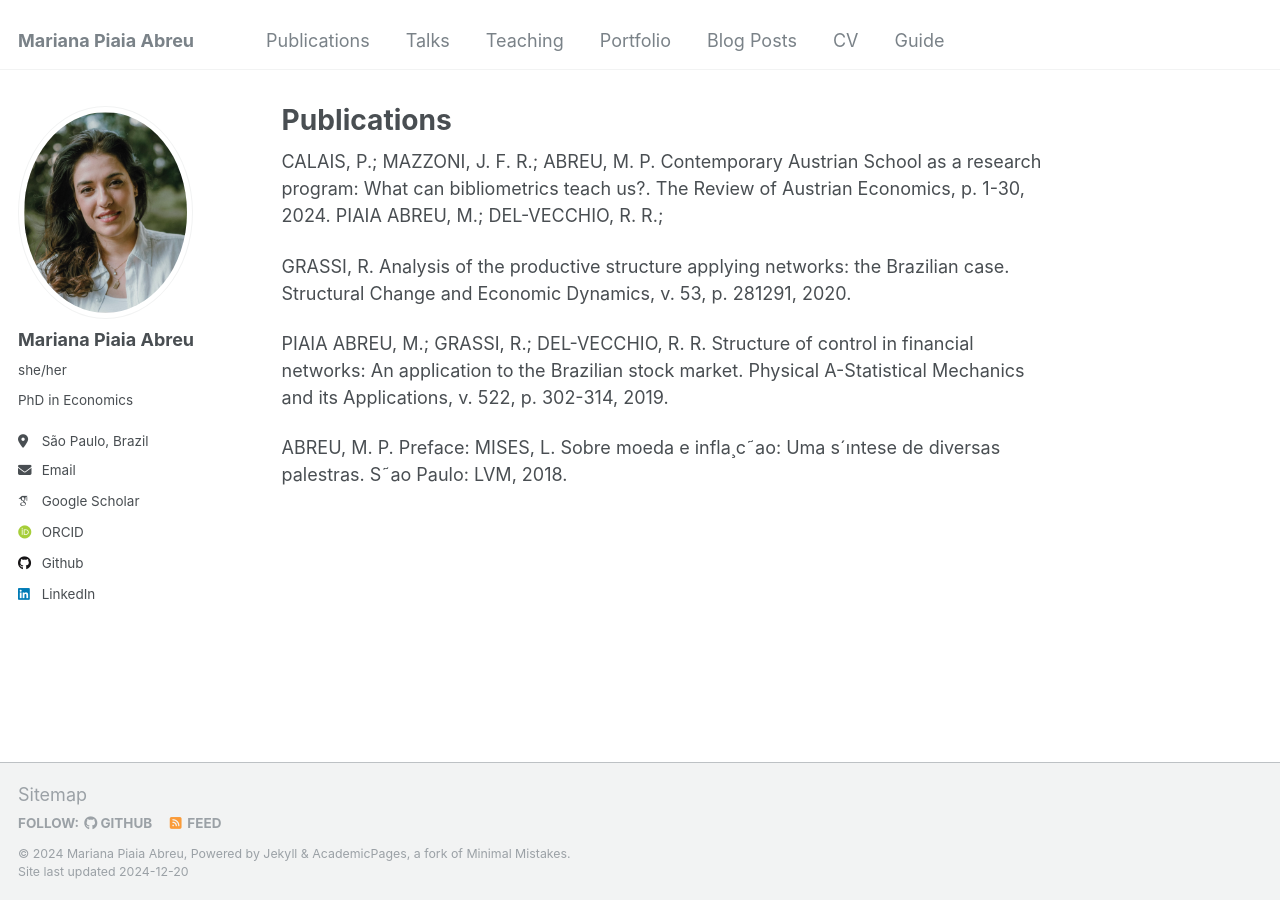
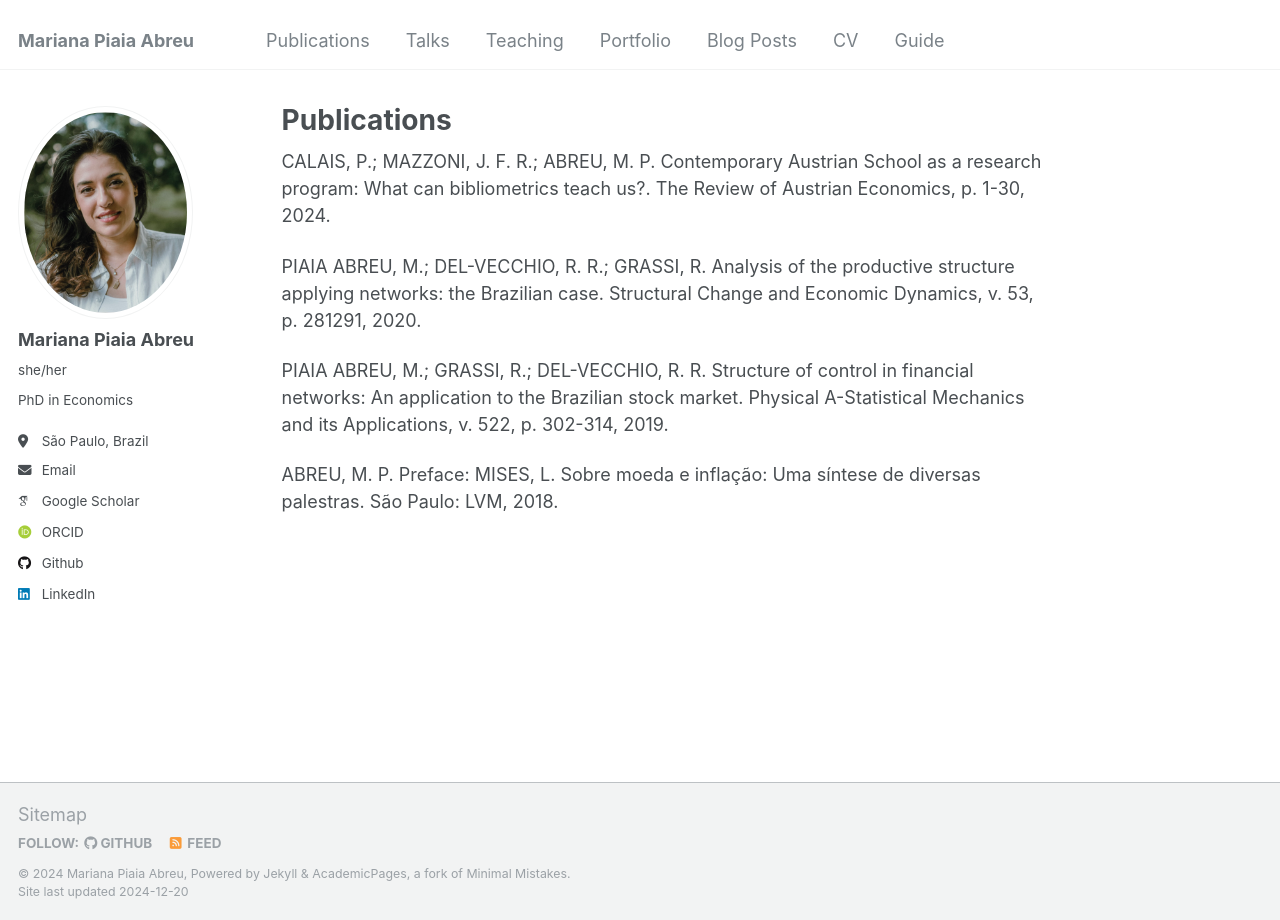
Before and after one commit to piaiaabreu/piaiaabreu.github.io, a Jekyll site: the page built from _pages/publications.md, in a window 1280 px wide. Built offline with Jekyll 4.4.1, drawn with Linux system fonts in a browser that asks for light colours; some web fonts are replaced.

Commit message:
Update publications.md

```diff
--- a/_pages/publications.md
+++ b/_pages/publications.md
@@ -9,15 +9,10 @@ redirect_from:
 
 
 
-CALAIS, P.; MAZZONI, J. F. R.; ABREU, M. P. Contemporary Austrian School as a research program: What can
-bibliometrics teach us?. The Review of Austrian Economics, p. 1-30, 2024. PIAIA ABREU, M.; DEL-VECCHIO, R. R.;
+CALAIS, P.; MAZZONI, J. F. R.; ABREU, M. P. Contemporary Austrian School as a research program: What can bibliometrics teach us?. The Review of Austrian Economics, p. 1-30, 2024.
 
-GRASSI, R. Analysis of the productive structure applying networks: the Brazilian case. Structural Change and Economic
-Dynamics, v. 53, p. 281291, 2020.
+PIAIA ABREU, M.; DEL-VECCHIO, R. R.; GRASSI, R. Analysis of the productive structure applying networks: the Brazilian case. Structural Change and Economic Dynamics, v. 53, p. 281291, 2020.
 
-PIAIA ABREU, M.; GRASSI, R.; DEL-VECCHIO, R. R. Structure of control in
-financial networks: An application to the Brazilian stock market. Physical A-Statistical Mechanics and its Applications, v.
-522, p. 302-314, 2019.
+PIAIA ABREU, M.; GRASSI, R.; DEL-VECCHIO, R. R. Structure of control in financial networks: An application to the Brazilian stock market. Physical A-Statistical Mechanics and its Applications, v. 522, p. 302-314, 2019.
 
-ABREU, M. P. Preface: MISES, L. Sobre moeda e infla¸c˜ao: Uma s´ıntese de diversas palestras. S˜ao
-Paulo: LVM, 2018.
+ABREU, M. P. Preface: MISES, L. Sobre moeda e inflação: Uma síntese de diversas palestras. São Paulo: LVM, 2018.
```
